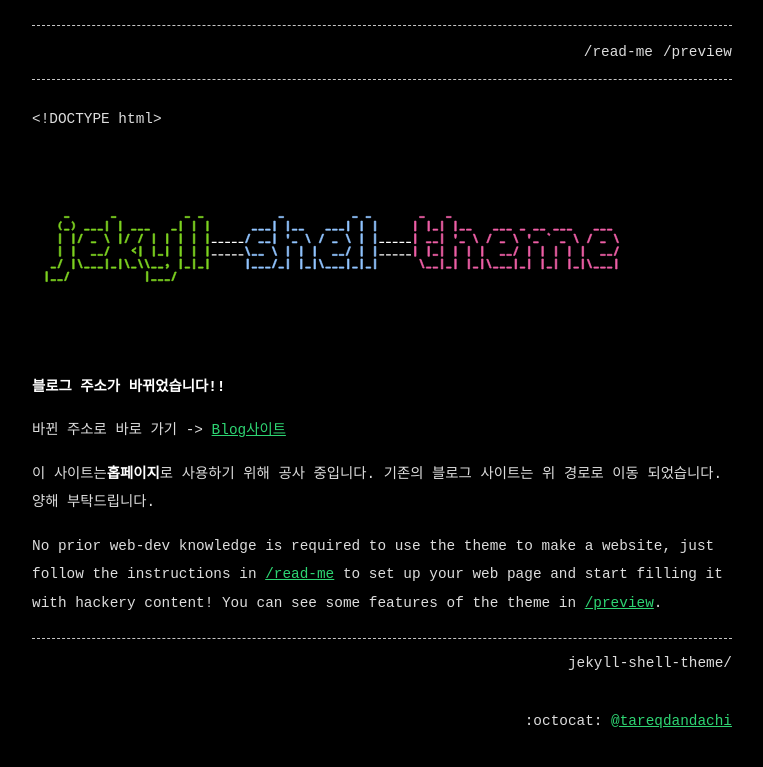
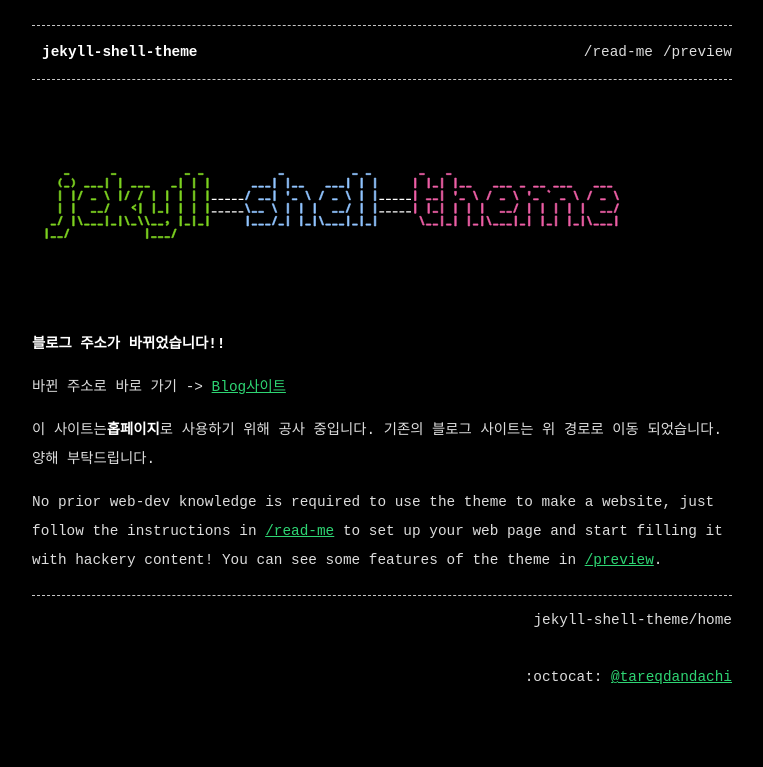
Before and after one commit to M0S-quito/M0S-quito.github.io, a Jekyll site: the page built from index.html, in a window 1280 px wide. Shown: the top 767 px of the page, without its empty margins (258-1021 px from the left). Built offline with Jekyll 4.4.1, drawn with Linux system fonts in a browser that asks for light colours; our own code applies the rules of GitHub Pages for plain Markdown files.

Commit message:
fix: index.md-> index.html

```diff
--- a/index.md
+++ b/index.html
@@ -1,3 +1,9 @@
+---
+layout: home
+permalink: /
+permalink_name: /home
+title: jekyll-shell-theme
+---
 <!DOCTYPE html>
 <html lang="en">
 <head>
```
